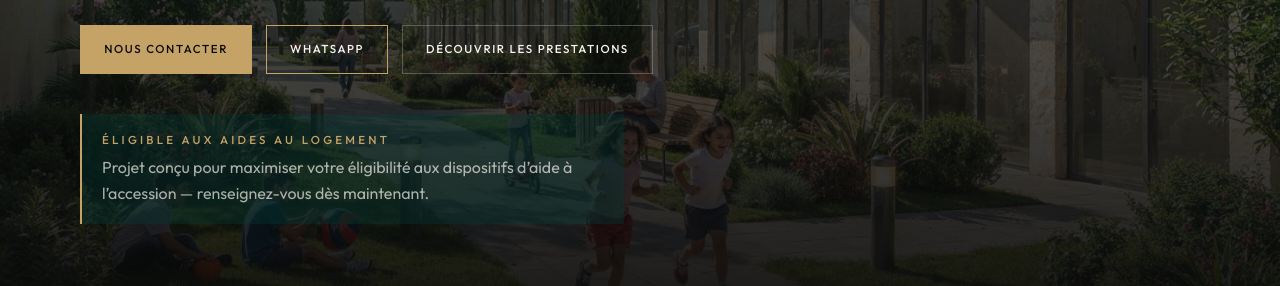
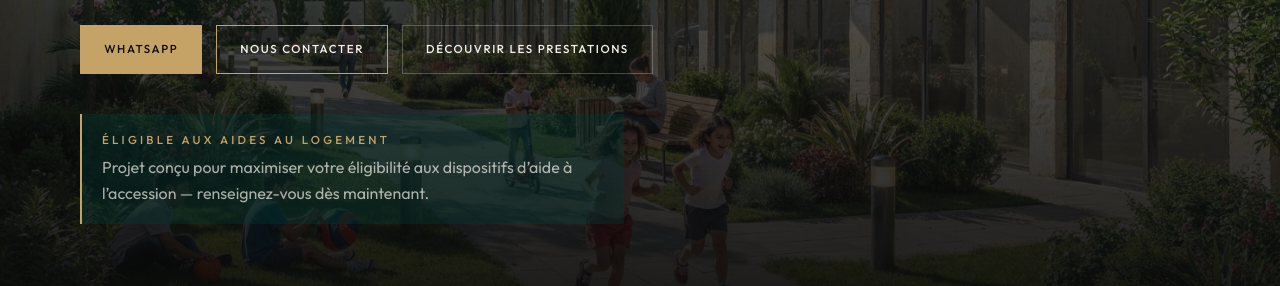
Before and after one commit to tosharelater/riyad-zaer-gardens, an Astro site: page / in a window 1280 px wide. Shown: the part 514-800 px from the top of the page. Built offline with nearby package versions, Linux system fonts and the light colour scheme; Astro itself is replaced by a stand-in of ours.

Commit message:
Make WhatsApp the primary hero CTA for teasing

```diff
--- a/src/pages/index.astro
+++ b/src/pages/index.astro
@@ -32,8 +32,8 @@ const base = import.meta.env.BASE_URL.endsWith('/') ? import.meta.env.BASE_URL :
         F3 & F4 de 65 à 86 m² · 120 appartements + fonds de commerce. Une adresse familiale, moderne et sécurisée entre Rabat et Aïn Aouda.
       </p>
       <div class="hero-actions">
-        <a class="btn btn-solid" href={`${base}contact`} data-i18n="cta_contact">Nous contacter</a>
-        <a class="btn" href="https://wa.me/212600000000" target="_blank" rel="noopener noreferrer" data-i18n="cta_whatsapp">WhatsApp</a>
+        <a class="btn btn-solid" href="https://wa.me/212600000000" target="_blank" rel="noopener noreferrer" data-i18n="cta_whatsapp">WhatsApp</a>
+        <a class="btn" href={`${base}contact`} data-i18n="cta_contact">Nous contacter</a>
         <a class="btn btn-ghost" href={`${base}services`} data-i18n="cta_discover">Découvrir les prestations</a>
       </div>
       <div class="callout" data-reveal>
```
